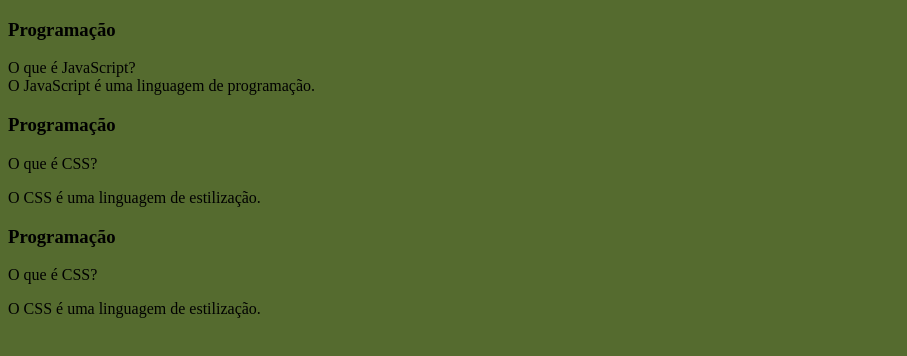
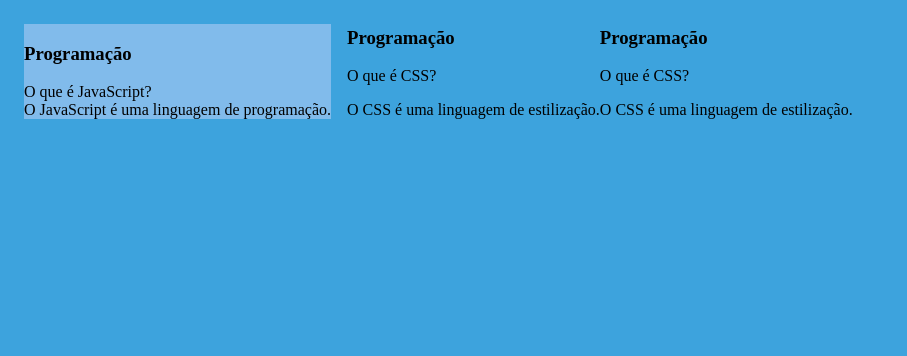
Before and after one commit to second0pition/cartao, a plain HTML site: page index.html in a window 1280 px wide. Shown: the whole page, without its empty margins (0-907 px from the left). Drawn offline with Linux system fonts and the light colour scheme.

Commit message:
Add files via upload

```diff
--- a/style.css
+++ b/style.css
@@ -1,4 +1,15 @@
 body{
-  background-color: darkolivegreen;
+  background-color: rgb(61, 163, 221);
+  font-family: Bai Jamjuree;
+}
 
+
+#container{
+  display: flex;
 }
+
+.cartao{
+
+  margin: 1rem 1rem;
+  background-color: rgb(129, 187, 235);
+}
```
